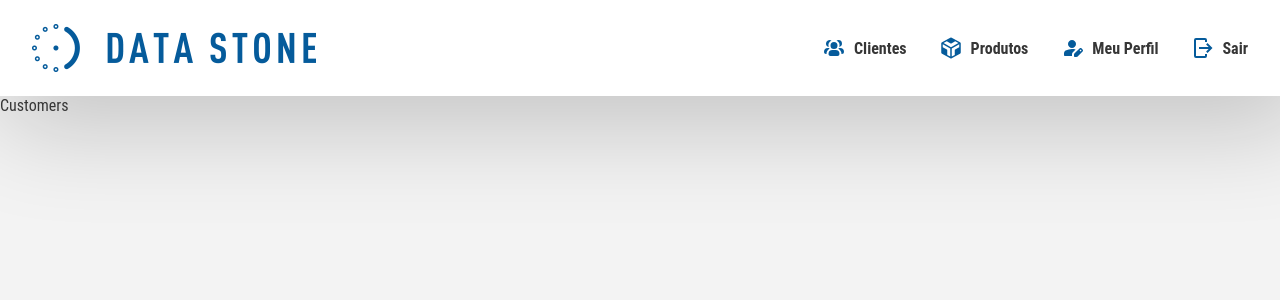
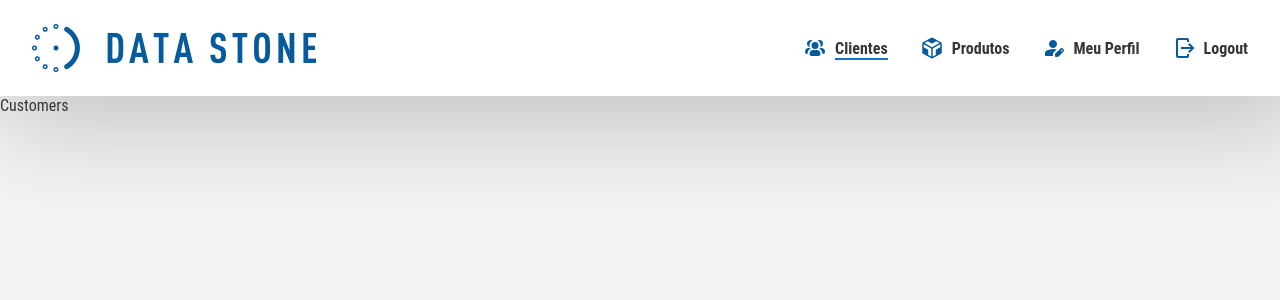
Before and after one commit to phantodev/test-data-stone, a Nuxt app: page /customers in a window 1280 px wide. Shown: the top 300 px of the page. Built offline with nearby package versions, Linux system fonts and the light colour scheme.

Commit message:
Configuração de rotas, navigateTo, efeitos em menus finalizado

```diff
--- a/components/NavbarDesktop.vue
+++ b/components/NavbarDesktop.vue
@@ -1,21 +1,46 @@
+<script setup lang="ts">
+const route = useRoute();
+
+// A função `isCurrentRoute` é uma função auxiliar que usa um `routePath`
+//parâmetro do tipo string e retorna um valor booleano. Ele compara o atual
+// caminho da rota obtido do objeto `route` com o `routePath` fornecido. Se
+// o caminho da rota atual corresponde ao `routePath` fornecido, a função retorna
+// `true`, indicando que a rota atual é igual à rota fornecida
+// caminho. Caso contrário, retorna `false`. Esta função é usada para determinar se um
+// rota específica é a rota atualmente ativa no menu de navegação.
+function isCurrentRoute(routePath: string): boolean {
+  return route.path === routePath;
+}
+
+function handleLogout() {
+  navigateTo("/");
+}
+</script>
+
 <template>
   <nav>
     <ul class="menu-desktop">
-      <li>
+      <li
+        :class="{ active: isCurrentRoute('/customers') }"
+        @click="navigateTo('/customers')">
         <img src="../assets/images/customers.svg" alt="" class="menu-icons" />
         <span>Clientes</span>
       </li>
-      <li>
+      <li
+        :class="{ active: isCurrentRoute('/products') }"
+        @click="navigateTo('/products')">
         <img src="../assets/images/products.svg" alt="" class="menu-icons" />
         <span>Produtos</span>
       </li>
-      <li>
+      <li
+        :class="{ active: isCurrentRoute('/profile') }"
+        @click="navigateTo('/profile')">
         <img src="../assets/images/profile.svg" alt="" class="menu-icons" />
         <span>Meu Perfil</span>
       </li>
-      <li>
+      <li @click="handleLogout()">
         <img src="../assets/images/logout.svg" alt="" class="menu-icons" />
-        <span>Sair</span>
+        <span>Logout</span>
       </li>
     </ul>
   </nav>
@@ -26,12 +51,41 @@
   list-style: none;
   display: flex;
   column-gap: 2rem;
+
   li {
     display: flex;
     align-items: center;
     column-gap: 0.5rem;
     font-weight: bold;
+    cursor: pointer;
+    transition: color 0.3s ease;
+    position: relative;
+
+    span {
+      position: relative;
+    }
+
+    span::after {
+      content: "";
+      position: absolute;
+      left: 0;
+      bottom: -2px;
+      width: 100%;
+      height: 2px;
+      background-color: $background;
+      transform: scaleX(0);
+      transition: transform 0.3s ease;
+    }
+
+    &:hover span::after {
+      transform: scaleX(1);
+    }
   }
+
+  li.active span::after {
+    transform: scaleX(1);
+  }
+
   .menu-icons {
     height: 1.5rem;
     width: 1.5rem;
--- a/components/NavbarMobile.vue
+++ b/components/NavbarMobile.vue
@@ -1,8 +1,25 @@
 <script setup lang="ts">
+const route = useRoute();
+
+// A função `isCurrentRoute` é uma função auxiliar que usa um `routePath`
+//parâmetro do tipo string e retorna um valor booleano. Ele compara o atual
+// caminho da rota obtido do objeto `route` com o `routePath` fornecido. Se
+// o caminho da rota atual corresponde ao `routePath` fornecido, a função retorna
+// `true`, indicando que a rota atual é igual à rota fornecida
+// caminho. Caso contrário, retorna `false`. Esta função é usada para determinar se um
+// rota específica é a rota atualmente ativa no menu de navegação.
+function isCurrentRoute(routePath: string): boolean {
+  return route.path === routePath;
+}
+
 const isMenuOpen = ref<boolean>(false);
 
 function toggleMenu() {
   isMenuOpen.value = !isMenuOpen.value;
+}
+
+function handleLogout() {
+  navigateTo("/");
 }
 </script>
 <template>
@@ -12,27 +29,33 @@ function toggleMenu() {
       alt="Icone do Menu"
       @click="toggleMenu" />
     <Transition>
-      <ul class="menu-mobile" v-if="isMenuOpen">
+      <ul class="menu-mobile" v-show="isMenuOpen">
         <img
           src="../assets/images/close.svg"
           alt="Icone do Menu"
           class="close-icon"
           @click="toggleMenu" />
-        <li>
+        <li
+          :class="{ active: isCurrentRoute('/customers') }"
+          @click="navigateTo('/customers')">
           <img src="../assets/images/customers.svg" alt="" class="menu-icons" />
           <span>Clientes</span>
         </li>
-        <li>
+        <li
+          :class="{ active: isCurrentRoute('/products') }"
+          @click="navigateTo('/products')">
           <img src="../assets/images/products.svg" alt="" class="menu-icons" />
           <span>Produtos</span>
         </li>
-        <li>
+        <li
+          :class="{ active: isCurrentRoute('/profile') }"
+          @click="navigateTo('/profile')">
           <img src="../assets/images/profile.svg" alt="" class="menu-icons" />
           <span>Meu Perfil</span>
         </li>
-        <li>
+        <li @click="handleLogout()">
           <img src="../assets/images/logout.svg" alt="" class="menu-icons" />
-          <span>Sair</span>
+          <span>Logout</span>
         </li>
       </ul>
     </Transition>
@@ -60,7 +83,33 @@ function toggleMenu() {
     column-gap: 0.5rem;
     font-weight: bold;
     font-size: 2rem;
+    cursor: pointer;
+
+    span {
+      position: relative;
+    }
+
+    span::after {
+      content: "";
+      position: absolute;
+      left: 0;
+      bottom: -2px;
+      width: 100%;
+      height: 2px;
+      background-color: $background;
+      transform: scaleX(0);
+      transition: transform 0.3s ease;
+    }
+
+    &:hover span::after {
+      transform: scaleX(1);
+    }
   }
+
+  li.active span::after {
+    transform: scaleX(1);
+  }
+
   .close-icon {
     position: fixed;
     top: 1.2rem;
```
